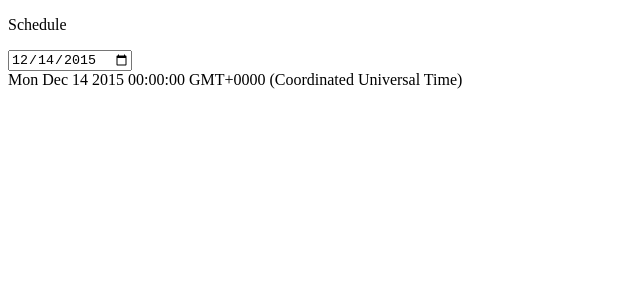
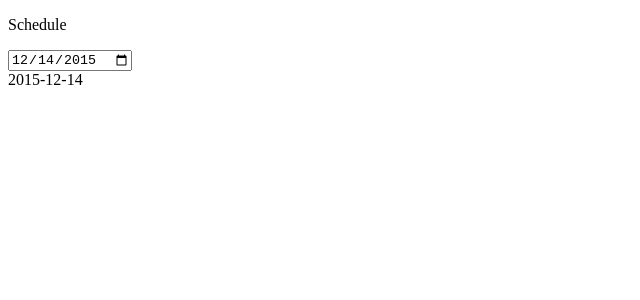
Before and after one commit to JohanLarsson/ScheduleBox, an Angular app in the folder ScheduleBox/ClientApp/: page /2015-12-14 in a window 1280 px wide. Shown: the top 300 px of the page, without its empty margins (0-640 px from the left). Built offline with nearby package versions, Linux system fonts and the light colour scheme; no server answers.

Commit message:
Use strings for date.

```diff
--- a/ScheduleBox/ClientApp/src/app/schedule/schedule.component.html
+++ b/ScheduleBox/ClientApp/src/app/schedule/schedule.component.html
@@ -1,4 +1,4 @@
 <p>Schedule</p>
-<input type="date" [ngModel] ="date | date:'yyyy-MM-dd'" (ngModelChange)="date = $event" >
+<input type="date" [(ngModel)] ="date" >
 <div>{{date}}</div>
 <div>{{json}}</div>
--- a/ScheduleBox/ClientApp/src/app/schedule/schedule.component.ts
+++ b/ScheduleBox/ClientApp/src/app/schedule/schedule.component.ts
@@ -9,7 +9,7 @@ import { HttpClient } from '@angular/common/http';
 })
 export class ScheduleComponent implements OnInit, OnDestroy {
   json = 'Empty';
-  private _date = new Date();
+  private _date: string;
   private dateSub: any;
 
   constructor(
@@ -19,15 +19,13 @@ export class ScheduleComponent implements OnInit, OnDestroy {
   ) { }
 
 
-  public get date() : Date {
+  public get date() : string {
     return this._date;
   }
 
-  public set date(v : Date) {
-    // if passed as string from the input
-    v = new Date(v);
-    this._date = v;
-    const isoDate = v.toISOString().substring(0, 10);
+  public set date(v : string) {
+    const isoDate = this.getIsoDate(v);
+    this._date = isoDate;
     this.router.navigate([`/${isoDate}`]);
     this.json = '';
     this.http.get<string>(`${document.getElementsByTagName('base')[0].href}api/schedules/${isoDate}`)
@@ -35,10 +33,14 @@ export class ScheduleComponent implements OnInit, OnDestroy {
   }
 
   ngOnInit(): void {
-    this.dateSub = this.route.paramMap.subscribe(x => this.date = new Date(x.get('date')));
+    this.dateSub = this.route.paramMap.subscribe(x => this.date = this.getIsoDate(x.get('date')));
   }
 
   ngOnDestroy() {
     this.dateSub.unsubscribe();
   }
+
+  getIsoDate(text: string): string {
+    return new Date(text).toISOString().substring(0, 10);
+  }
 }
```
